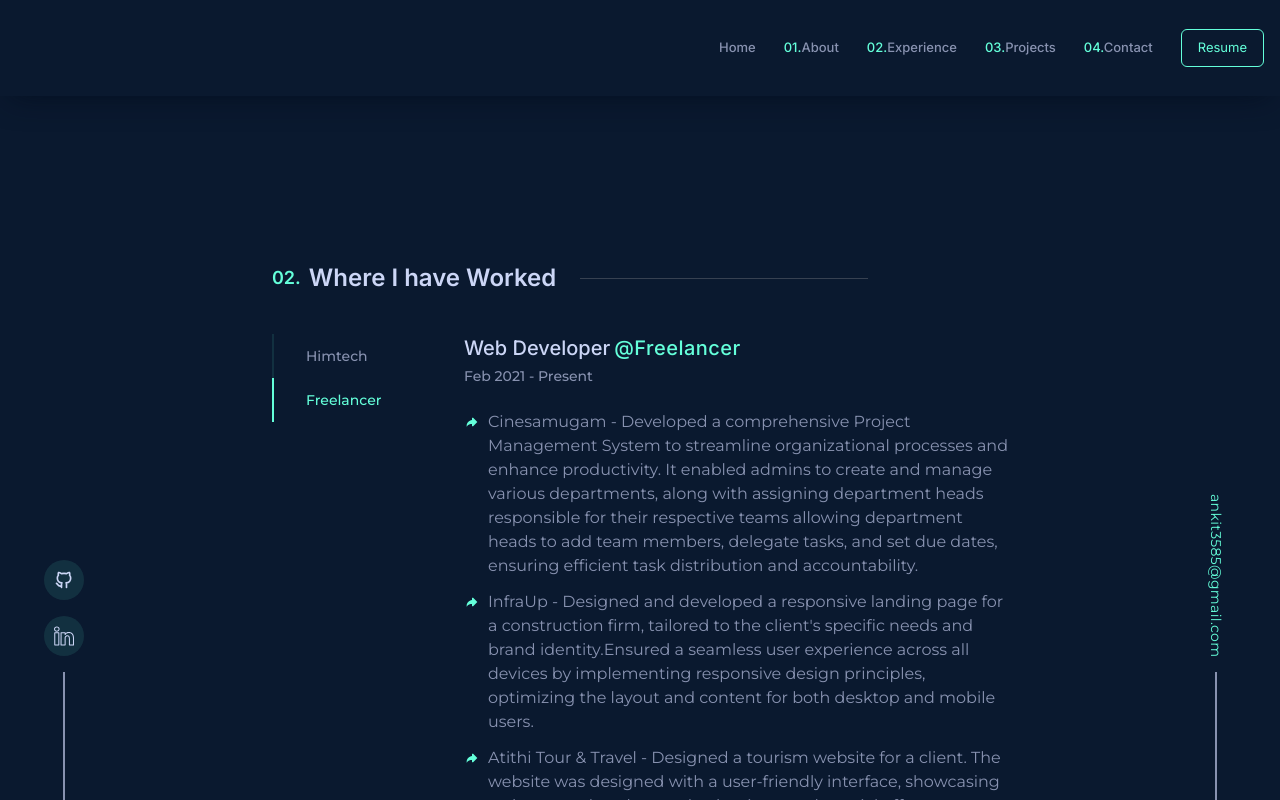
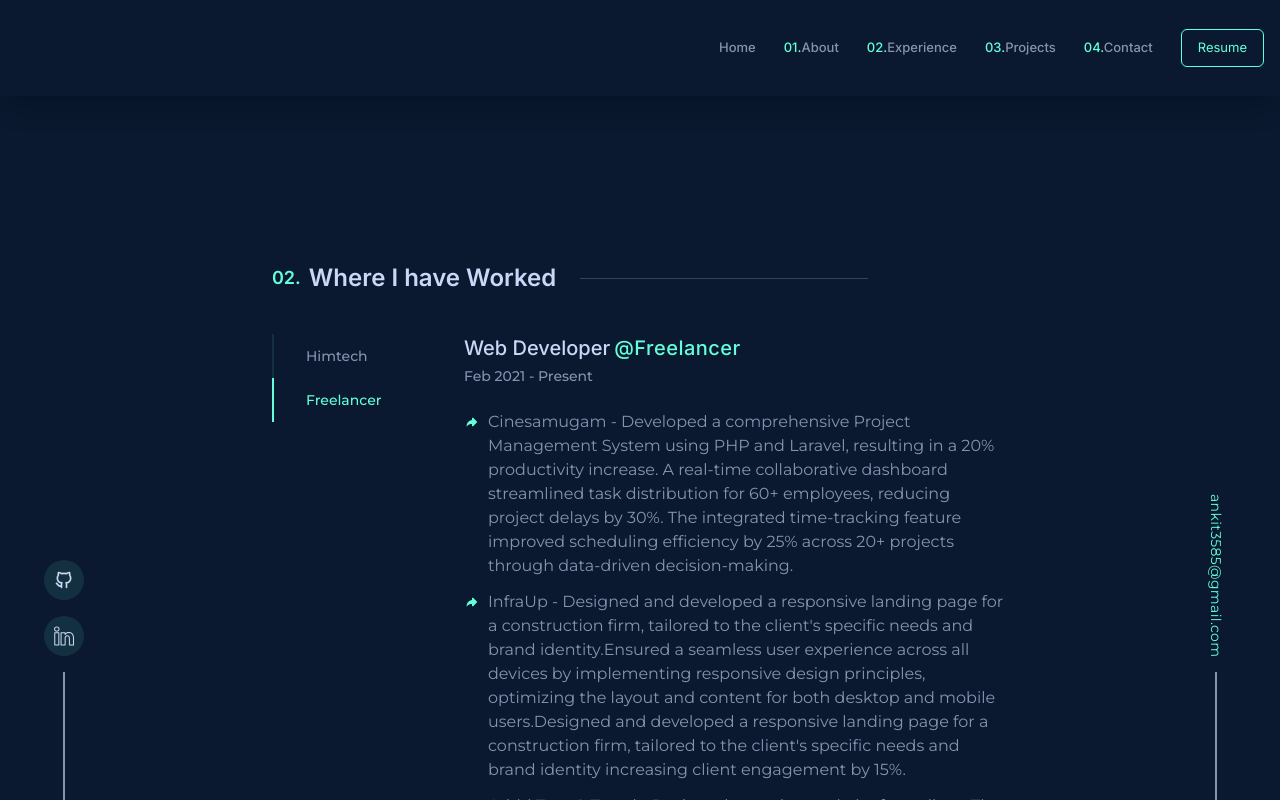
Before and after one commit to itsAnkitpy/myportfolio, a Next.js app: page / in a window 1280 px wide. Both pictures are taken after a click on the item "Freelancer". Built offline with nearby package versions, Linux system fonts and the light colour scheme.

Commit message:
Changes made to the Project section

```diff
--- a/components/About.tsx
+++ b/components/About.tsx
@@ -29,22 +29,22 @@
                 </p>
                 <ul className='max-w-[450px] text-sm font-titleFont grid grid-cols-2 gap-2 mt-6'>
                     <li className='flex items-center gap-2'>
-                        <span className='text-textGreen'><AiFillThunderbolt/></span>JavaScript (ES6+)
+                        <span className='text-textGreen'><AiFillThunderbolt/></span>Programming Languages — Python, PHP, Javascript
                     </li>
 
                     <li className='flex items-center gap-2'>
-                        <span className='text-textGreen'><AiFillThunderbolt/></span>Python (Django)
+                        <span className='text-textGreen'><AiFillThunderbolt/></span>Web Frameworks — Django(Python), Laravel(PHP)
                     </li>
 
                     <li className='flex items-center gap-2'>
-                        <span className='text-textGreen'><AiFillThunderbolt/></span>PHP (Laravel)
+                        <span className='text-textGreen'><AiFillThunderbolt/></span>Frontend — HTML, CSS, Bootstrap
                     </li>
 
                     <li className='flex items-center gap-2'>
-                        <span className='text-textGreen'><AiFillThunderbolt/></span>HTML
+                        <span className='text-textGreen'><AiFillThunderbolt/></span>Version Control — Git
                     </li>
 
-                    <li className='flex items-center gap-2'>
+                    {/* <li className='flex items-center gap-2'>
                         <span className='text-textGreen'><AiFillThunderbolt/></span>CSS
                     </li>
 
@@ -54,7 +54,7 @@
 
                     <li className='flex items-center gap-2'>
                         <span className='text-textGreen'><AiFillThunderbolt/></span>Tailwind CSS
-                    </li>
+                    </li> */}
 
                 </ul>
             </div>
--- a/components/works/Freelancer.tsx
+++ b/components/works/Freelancer.tsx
@@ -17,14 +17,15 @@
           <ul className='mt-6 flex flex-col gap-3'>
               <li className='text-base flex gap-2 text-textDark'>
                   <span className='text-textGreen mt-1'><TiArrowForward/></span>
-                  Cinesamugam - Developed a comprehensive Project Management System to streamline organizational processes and enhance productivity.
-                  It enabled admins to create and manage various departments, along with assigning department heads responsible for their respective teams
-                  allowing department heads to add team members, delegate tasks, and set due dates, ensuring efficient task distribution and accountability.
+                  Cinesamugam - Developed a comprehensive Project Management System using PHP and Laravel, resulting in a 20%
+                   productivity increase. A real-time collaborative dashboard streamlined task distribution for 60+ employees,
+                     reducing project delays by 30%. The integrated time-tracking feature improved scheduling efficiency by
+                     25% across 20+ projects through data-driven decision-making.
               </li>
 
               <li className='text-base flex gap-2 text-textDark'>
                   <span className='text-textGreen mt-1'><TiArrowForward/></span>
-                  InfraUp - Designed and developed a responsive landing page for a construction firm, tailored to the client's specific needs and brand identity.Ensured a seamless user experience across all devices by implementing responsive design principles, optimizing the layout and content for both desktop and mobile users.
+                  InfraUp - Designed and developed a responsive landing page for a construction firm, tailored to the client's specific needs and brand identity.Ensured a seamless user experience across all devices by implementing responsive design principles, optimizing the layout and content for both desktop and mobile users.Designed and developed a responsive landing page for a construction firm, tailored to the client's specific needs and brand identity increasing client engagement by 15%.
               </li>
 
               <li className='text-base flex gap-2 text-textDark'>
--- a/components/works/Himtech.tsx
+++ b/components/works/Himtech.tsx
@@ -22,7 +22,7 @@
 
             <li className='text-base flex gap-2 text-textDark'>
                 <span className='text-textGreen mt-1'><TiArrowForward/></span>
-                Utilized Django and Python to build robust backend system, ensuring seamless integration and functionality.
+                Engineered a robust backend system with Django and Python to build robust backend system, ensuring seamless integration and functionality.
 
             </li>
 
```
